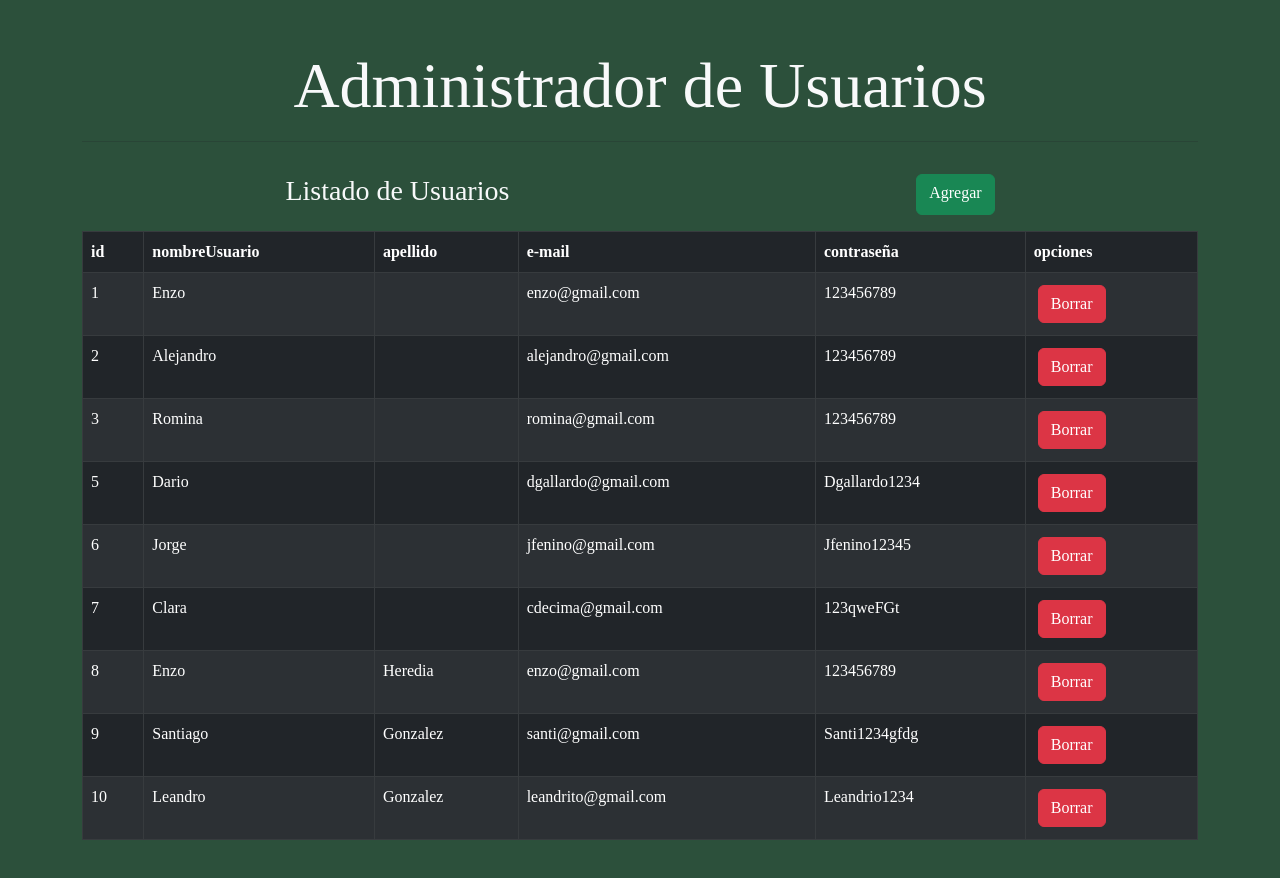
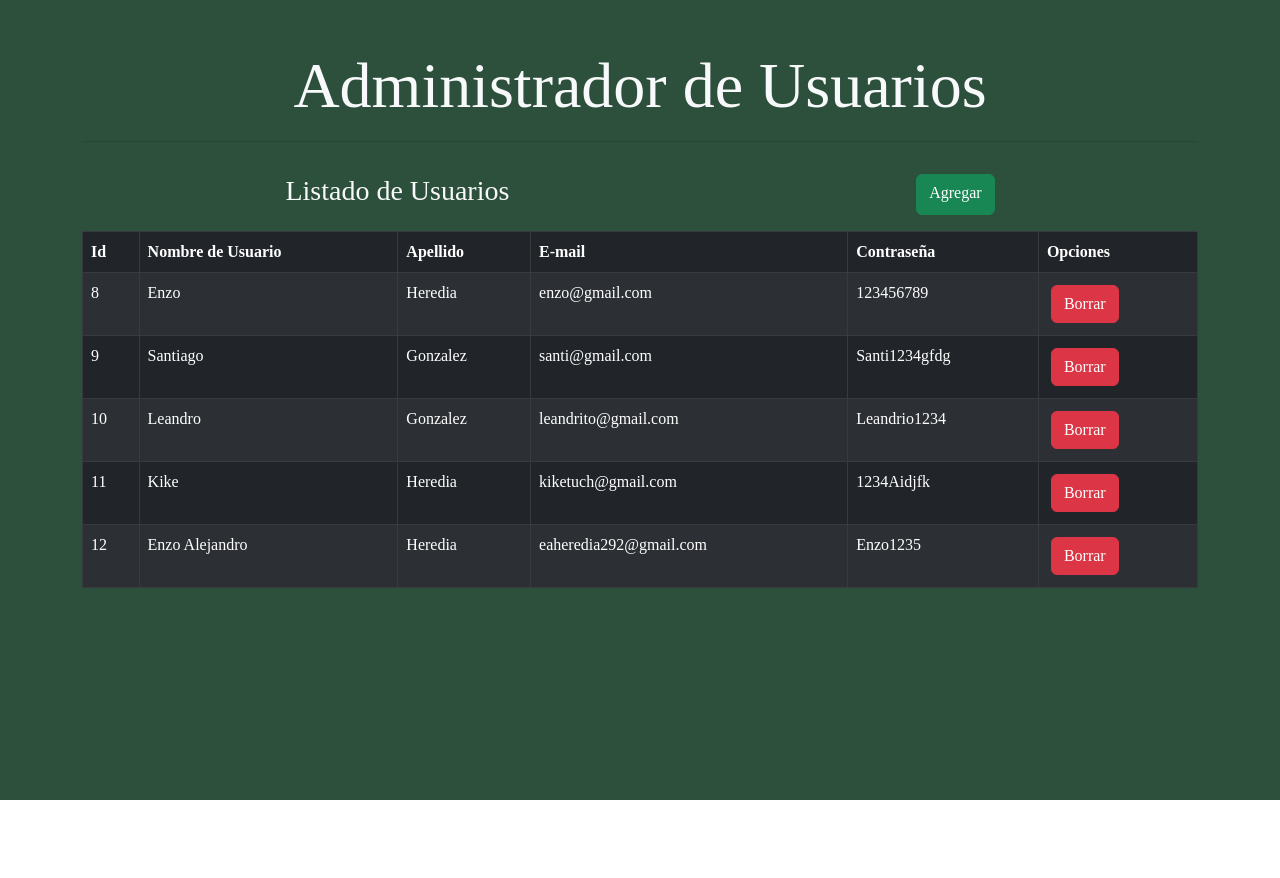
Before and after one commit to gonzalogg94/restaurantFront, a React (Create React App) app: page /adminUsuarios in a window 1280 px wide. Shown: the top 878 px of the page. After the commit the page ends 800 px from the top, so only its background shows below. Built offline with nearby package versions, Linux system fonts and the light colour scheme; data requests are answered from the project's data file; a web font is replaced by a local one.

Commit message:
se modifican valores en los mensajes de las validaciones

```diff
--- a/db.json
+++ b/db.json
@@ -1,41 +1,5 @@
 {
   "usuarios": [
-    {
-      "nombreUsuario": "Enzo",
-      "email": "enzo@gmail.com",
-      "contrasena": "123456789",
-      "id": 1
-    },
-    {
-      "nombreUsuario": "Alejandro",
-      "email": "alejandro@gmail.com",
-      "contrasena": "123456789",
-      "id": 2
-    },
-    {
-      "nombreUsuario": "Romina",
-      "email": "romina@gmail.com",
-      "contrasena": "123456789",
-      "id": 3
-    },
-    {
-      "nombreUsuario": "Dario",
-      "email": "dgallardo@gmail.com",
-      "contrasena": "Dgallardo1234",
-      "id": 5
-    },
-    {
-      "nombreUsuario": "Jorge",
-      "email": "jfenino@gmail.com",
-      "contrasena": "Jfenino12345",
-      "id": 6
-    },
-    {
-      "nombreUsuario": "Clara",
-      "email": "cdecima@gmail.com",
-      "contrasena": "123qweFGt",
-      "id": 7
-    },
     {
       "nombreUsuario": "Enzo",
       "apellido": "Heredia",
@@ -56,6 +20,20 @@
       "email": "leandrito@gmail.com",
       "contrasena": "Leandrio1234",
       "id": 10
+    },
+    {
+      "nombreUsuario": "Kike",
+      "apellido": "Heredia",
+      "email": "kiketuch@gmail.com",
+      "contrasena": "1234Aidjfk",
+      "id": 11
+    },
+    {
+      "nombreUsuario": "Enzo Alejandro",
+      "apellido": "Heredia",
+      "email": "eaheredia292@gmail.com",
+      "contrasena": "Enzo1235",
+      "id": 12
     }
   ]
 }
--- a/src/components/views/AdminUsuarios.jsx
+++ b/src/components/views/AdminUsuarios.jsx
@@ -34,12 +34,12 @@ const AdminUsuarios = () => {
             <Table striped bordered hover variant="dark">
               <thead>
                 <tr>
-                  <th>id</th>
-                  <th> nombreUsuario</th>
-                  <th> apellido</th>
-                  <th> e-mail</th>
-                  <th> contraseña</th>
-                  <th> opciones</th>
+                  <th>Id</th>
+                  <th> Nombre de Usuario</th>
+                  <th> Apellido</th>
+                  <th> E-mail</th>
+                  <th> Contraseña</th>
+                  <th> Opciones</th>
                 </tr>
               </thead>
               <tbody>
--- a/src/components/views/Registro.jsx
+++ b/src/components/views/Registro.jsx
@@ -67,8 +67,8 @@ const Registro = () => {
                     message: "Debe ingresar como mínimo 2 caracteres",
                   },
                   maxLength: {
-                    value: 50,
-                    message: "Existe un máximo 50 caracteres",
+                    value: 20,
+                    message: "Existe un máximo 20 caracteres",
                   },
                 })}
               />
@@ -89,8 +89,8 @@ const Registro = () => {
                     message: "Debe ingresar como mínimo 2 caracteres",
                   },
                   maxLength: {
-                    value: 50,
-                    message: "Existe un máximo 50 caracteres",
+                    value: 20,
+                    message: "Existe un máximo 20 caracteres",
                   },
                 })}
               />
```
